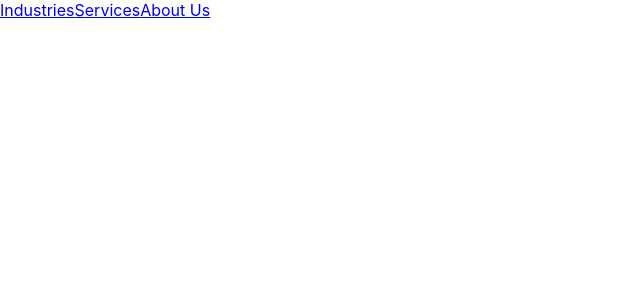
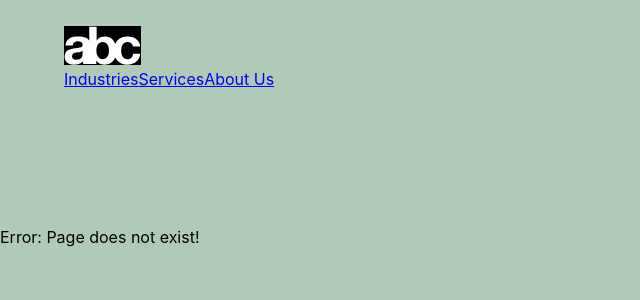
Before and after one commit to alti21/Bukwild-Component-Dev-Test-2021-Altemush-Bhatti, a React (Create React App) app in the folder reactive-marquee/: page / in a window 1280 px wide. Shown: the top 300 px of the page, without its empty margins (0-640 px from the left). Built offline with nearby package versions, Linux system fonts and the light colour scheme.

Commit message:
Created one component reusable for each page, imported json titles and slugs

```diff
--- a/reactive-marquee/src/App.css
+++ b/reactive-marquee/src/App.css
@@ -3,36 +3,24 @@
 }
 
 .App-logo {
-  height: 40vmin;
+
   pointer-events: none;
+  background-color: black;
 }
 
-@media (prefers-reduced-motion: no-preference) {
-  .App-logo {
-    animation: App-logo-spin infinite 20s linear;
-  }
-}
-
-.App-header {
-  background-color: #282c34;
+.container {
+  background-color: rgb(177, 202, 183);
   min-height: 100vh;
   display: flex;
   flex-direction: column;
-  align-items: center;
-  justify-content: center;
-  font-size: calc(10px + 2vmin);
-  color: white;
 }
 
-.App-link {
-  color: #61dafb;
+.layout {
+  height: 20vh;
+  margin: 2% 5%;
 }
 
-@keyframes App-logo-spin {
-  from {
-    transform: rotate(0deg);
-  }
-  to {
-    transform: rotate(360deg);
-  }
+.marquee {
+  height: auto;
+  margin: 2% 5%;
 }
--- a/reactive-marquee/src/App.js
+++ b/reactive-marquee/src/App.js
@@ -1,8 +1,8 @@
 import React, { Component } from 'react';
 import { BrowserRouter, Route, Switch } from 'react-router-dom';
 import data from './data/content.json';
-
-import Services from './components/Services';
+import './App.css';
+import Marquee from './components/Marquee';
 import About from './components/About';
 import Industries from './components/Industries';
 import Error from './components/Error';
@@ -14,12 +14,12 @@ class App extends Component {
     console.log(data.pages[0]);
     return (
        <BrowserRouter>
-        <div>
-          <Layout />
+        <div className="container">
+            <Layout data={data}/>
             <Switch>
-             <Route path="/" component={Services} exact/>
-             <Route path="/industries" component={Industries}/>
-             <Route path="/about" component={About}/>
+             <Route exact path={`/${data.pages[1].slug}`} render={(props) => <Marquee {...props} data={data.pages[1]} />} />
+             <Route path={`/${data.pages[0].slug}`} render={(props) => <Marquee {...props} data={data.pages[0]} />} />
+             <Route path={`/${data.pages[2].slug}`} render={(props) => <Marquee {...props} data={data.pages[2]} />} />
              <Route component={Error}/>
            </Switch>
         </div>
--- a/reactive-marquee/src/components/LayoutUI/Layout.js
+++ b/reactive-marquee/src/components/LayoutUI/Layout.js
@@ -1,10 +1,12 @@
 import React from 'react';
 import Menu from './Menu';
+import logo from '../../logo/abc.svg';
 
-const Layout = () => (
-        <>
-            <Menu />
-        </>
+const Layout = ({data}) => (
+        <div className="layout">
+            <img src={logo} className="App-logo" alt="logo"/>
+            <Menu data={data}/>
+        </div>
     )
 
 export default Layout;
--- a/reactive-marquee/src/components/LayoutUI/Menu.js
+++ b/reactive-marquee/src/components/LayoutUI/Menu.js
@@ -2,12 +2,12 @@ import React from 'react';
 
 import { NavLink } from 'react-router-dom';
 
-const Menu = () => {
+const Menu = ({data}) => {
     return (
        <div>
-          <NavLink to="/Industries">Industries</NavLink>
-          <NavLink to="/">Services</NavLink>
-          <NavLink to="/About">About Us</NavLink>
+          <NavLink to={`/${data.pages[0].slug}`}>{data.pages[0].title}</NavLink>
+          <NavLink to={`/${data.pages[1].slug}`}>{data.pages[1].title}</NavLink>
+          <NavLink to={`/${data.pages[2].slug}`}>{data.pages[2].title}</NavLink>
        </div>
     );
 }
--- /dev/null
+++ b/reactive-marquee/src/components/Marquee.js
@@ -0,0 +1,16 @@
+import React from 'react';
+
+const Marquee = ({data}) => (<div className="marquee">
+{console.log(data)}
+usce dapibus, tellus ac cursus commodo, tortor mauris condimentum nibh, ut fermentum massa justo sit amet risus
+usce dapibus, tellus ac cursus commodo, tortor mauris condimentum nibh, ut fermentum massa justo sit amet risus
+usce dapibus, tellus ac cursus commodo, tortor mauris condimentum nibh, ut fermentum massa justo sit amet risus
+usce dapibus, tellus ac cursus commodo, tortor mauris condimentum nibh, ut fermentum massa justo sit amet risus
+usce dapibus, tellus ac cursus commodo, tortor mauris condimentum nibh, ut fermentum massa justo sit amet risus
+usce dapibus, tellus ac cursus commodo, tortor mauris condimentum nibh, ut fermentum massa justo sit amet risus
+usce dapibus, tellus ac cursus commodo, tortor mauris condimentum nibh, ut fermentum massa justo sit amet risus
+usce dapibus, tellus ac cursus commodo, tortor mauris condimentum nibh, ut fermentum massa justo sit amet risus
+
+</div>)
+
+export default Marquee;
--- a/reactive-marquee/src/components/Services.js
+++ /dev/null
@@ -1,5 +0,0 @@
-import React from 'react';
-
-const Services = () => (<div></div>)
-
-export default Services;
```
Also changed, not shown: reactive-marquee/src/logo.svg (deleted), reactive-marquee/src/logo/abc.svg (renamed from reactive-marquee/src/abc.svg).
